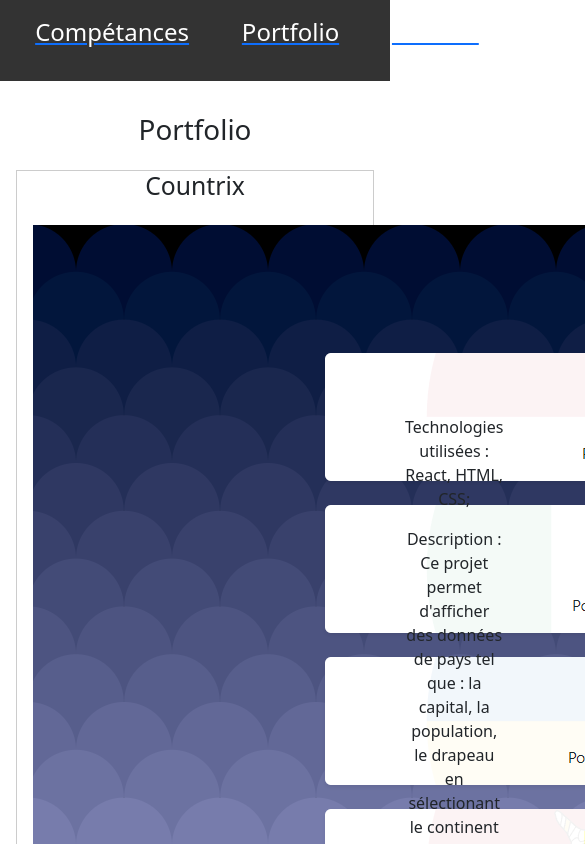
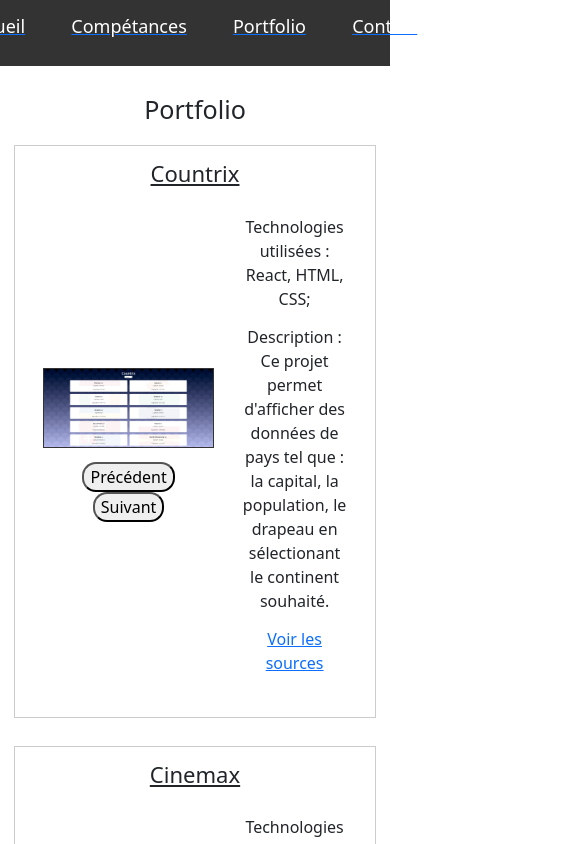
Before and after one commit to JohanYindou/ECF_ReactJS, a React (Vite) app: page /portfolio in a window 390 px wide. Shown: the top 844 px of the page, 585 px wide, since content can reach past the window. Built offline with nearby package versions, Linux system fonts and the light colour scheme.

Commit message:
Modification mineurs + média querries.

```diff
--- a/src/styles/index.css
+++ b/src/styles/index.css
@@ -2,7 +2,7 @@
 
 
 :root {
-  font-family: Montserrat,Inter, system-ui, Avenir, Helvetica, Arial, sans-serif;
+  font-family: Montserrat, Inter, system-ui, Avenir, Helvetica, Arial, sans-serif;
   line-height: 1.5;
   font-weight: 400;
   color-scheme: light dark;
@@ -14,6 +14,7 @@
   -webkit-font-smoothing: antialiased;
   -moz-osx-font-smoothing: grayscale;
 }
+
 html,
 body,
 #root {
@@ -23,7 +24,6 @@ body,
 }
 
 #root {
-  /* max-width: 1440px; */
   text-align: center;
 }
 
@@ -137,7 +137,7 @@ header {
   display: flex;
   flex-direction: row;
   justify-content: center;
-  align-content: center;
+  align-self: center;
 }
 
 
@@ -175,7 +175,7 @@ header {
   -o-transition: width 1s ease; */
 }
 
-.skill-logo{
+.skill-logo {
   width: 50px;
   height: 50px;
   border-radius: 1rem;
@@ -185,7 +185,7 @@ header {
   -o-border-radius: 1rem;
 }
 
-.skill-group{
+.skill-group {
   display: flex;
   flex-direction: row;
   gap: 1rem;
@@ -193,7 +193,7 @@ header {
   padding-top: 1rem;
 }
 
-.experiance-entreprise{
+.experiance-entreprise {
   display: flex;
   flex-direction: row;
   align-items: center;
@@ -204,8 +204,6 @@ header {
 
 .portfolio {
   font-size: 16px;
-  min-height: 100vh;
-
 }
 
 .projets {
@@ -216,23 +214,57 @@ header {
 }
 
 .projet {
-  border: 1px solid #ccc
+  border: 1px solid #ccc;
+  display: flex;
+  flex-direction: column;
+  align-items: center;
+  text-align: center;
+  padding: 1rem;
+}
+
+.projet-titre {
+  margin-bottom: 1rem;
+  text-decoration: underline;
 }
 
 .details {
   display: flex;
-  flex-direction: row;
-  align-items: center;
+  flex-grow: 1;
 }
 
 .projet-image {
-  max-width: 100%;
+  display: flex;
+  flex-direction: column;
+  justify-content: center;
+  align-items: center;
+  width: 60%;
+  padding: 1rem;
+}
+
+
+.image-navigation {
+  padding: 1rem;
+}
+
+.image-navigation>button {
+  margin-left: 1rem;
+  margin-right: 1rem;
+  border-radius: 1rem;
+  -webkit-border-radius: 1rem;
+  -moz-border-radius: 1rem;
+  -ms-border-radius: 1rem;
+  -o-border-radius: 1rem;
+}
+
+.projet-image img {
+  width: 100%;
+  border: 1px solid #333333;
   height: auto;
-  margin: 1rem;
 }
 
 .projet-info {
-  flex-grow: 1;
+  width: 40%;
+  padding: 1rem;
 }
 
 /*------   Composants FormContact     -----*/
@@ -244,6 +276,10 @@ header {
   flex-direction: column;
   justify-content: center;
   align-self: center;
+}
+
+#message {
+  min-height: 10rem;
 }
 
 .contact-form {
@@ -277,13 +313,13 @@ header {
 
 /* Page not found */
 
-.notfound{
+.notfound {
   font-size: 16px;
 }
 
 /*---- Composant Footer ----*/
 
-footer{
+footer {
   display: flex;
   flex-direction: row;
   justify-content: center;
@@ -296,27 +332,30 @@ bottom: 0;
   margin-top: 1rem;
 }
 
-.infos-légal{
+.infos-légal {
   list-style: none;
 }
 
-.mentions{
+.mentions {
   display: flex;
   flex-direction: row;
   list-style: none;
   gap: 2rem;
 }
 
-.titre-list{
+.titre-list {
   font-weight: bold;
 }
-.mentions:first-child{
+
+.mentions:first-child {
   width: 100%;
 }
-.mentions:last-child{
+
+.mentions:last-child {
   width: 50%;
 }
-.infos{
+
+.infos {
   display: flex;
   flex-direction: row;
   justify-content: center;
@@ -324,10 +363,111 @@ align-self: center;
   gap: 2rem;
 }
 
+/*Problème à partir de 630px*/
 
+
+/*
+  Peut etre aliger à gauche pour résouder le problème
+*/
 /* Media queries pour les écrans de taille standard */
-@media screen and (min-width: 768px) {}
+@media screen and (min-width: 768px) {
+  :root {
+      font-size: 16px;
+      /* Réduire la taille de la police pour les écrans plus petits */
+    }
+
+    html,
+    body,
+    #root {
+      height: 100%;
+      width: 100%;
+      margin: 0;
+      padding: 0;
+    }
+
+    /* Ajustements spécifiques aux éléments */
+    header {
+      font-size: 22px;
+      /* Taille de police plus grande pour l'en-tête */
+    }
+
+    .navbar {
+      font-size: 20px;
+      /* Ajustement de la taille de la police de la barre de navigation */
+    }
+
+    /* Réorganiser ou redimensionner des éléments pour s'adapter à la largeur plus étroite */
+    .resume {
+      flex-direction: row;
+      /* Passer à une disposition en colonne pour les éléments du résumé */
+      font-size: 22px;
+      /* Ajuster la taille de la police pour le résumé */
+    }
+
+    .profile {
+      display: flex;
+      width: 40%;
+      justify-content: center;
+      align-self: center;
+      /* Réduire la largeur du profil */
+    }
+
+    .resume-présentation {
+      width: 80%;
+      /* Ajuster la largeur de la présentation */
+      font-size: 18px;
+      /* Taille de police plus petite pour la présentation */
+    }
+}
 
 
 /* Media queries pour les appareils mobiles */
-@media screen and (max-width: 767px) {}
+@media screen and (max-width: 767px) {
+  :root {
+    font-size: 14px;
+    /* Réduire la taille de la police pour les écrans plus petits */
+  }
+
+    html,
+    body,
+    #root {
+      height: 100%;
+      width: 100%;
+      margin: 0;
+      padding: 0;
+    }
+
+  /* Ajustements spécifiques aux éléments */
+  header {
+    font-size: 20px;
+    /* Taille de police plus grande pour l'en-tête */
+  }
+
+  .navbar {
+    font-size: 18px;
+    /* Ajustement de la taille de la police de la barre de navigation */
+  }
+
+  /* Réorganiser ou redimensionner des éléments pour s'adapter à la largeur plus étroite */
+  .resume {
+    flex-direction: column;
+    /* Passer à une disposition en colonne pour les éléments du résumé */
+    font-size: 20px;
+    /* Ajuster la taille de la police pour le résumé */
+  }
+
+  .profile {
+    display: flex;
+    width: 80%;
+    justify-content: center;
+      align-self: center;
+    /* Réduire la largeur du profil */
+  }
+
+  .resume-présentation {
+    width: 70%;
+    /* Ajuster la largeur de la présentation */
+    font-size: 16px;
+    /* Taille de police plus petite pour la présentation */
+  }
+}
```
Lines whose indentation alone changed are shown as unchanged.
